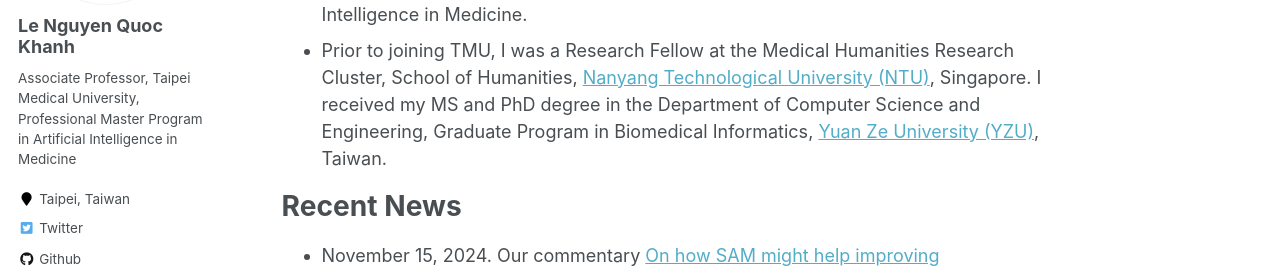
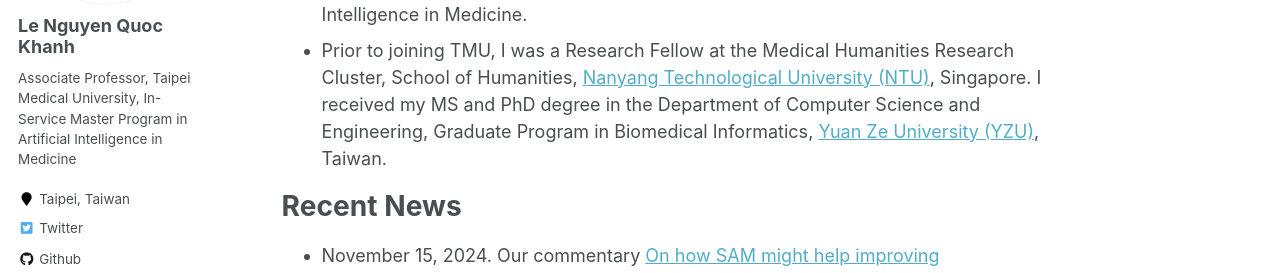
Before and after one commit to khanhlee/khanhlee.github.io, a Jekyll site: the page built from _pages/about.md, in a window 1280 px wide. Shown: the part 318-591 px from the top of the page. Built offline with Jekyll 4.4.1, drawn with Linux system fonts in a browser that asks for light colours; some web fonts are replaced.

Commit message:
Update _config.yml

```diff
--- a/_config.yml
+++ b/_config.yml
@@ -82,7 +82,7 @@ analytics:
 author:
   name             : "Le Nguyen Quoc Khanh"
   avatar           : "pic300.jpg"
-  bio              : "Associate Professor, Taipei Medical University, Professional Master Program in Artificial Intelligence in Medicine"
+  bio              : "Associate Professor, Taipei Medical University, In-Service Master Program in Artificial Intelligence in Medicine"
   location         : "Taipei, Taiwan"
   employer         :
   pubmed           : "https://www.ncbi.nlm.nih.gov/pubmed/?term=Le%20NQ%5BAuthor%5D&cauthor=true&cauthor_uid=31380767"
```
